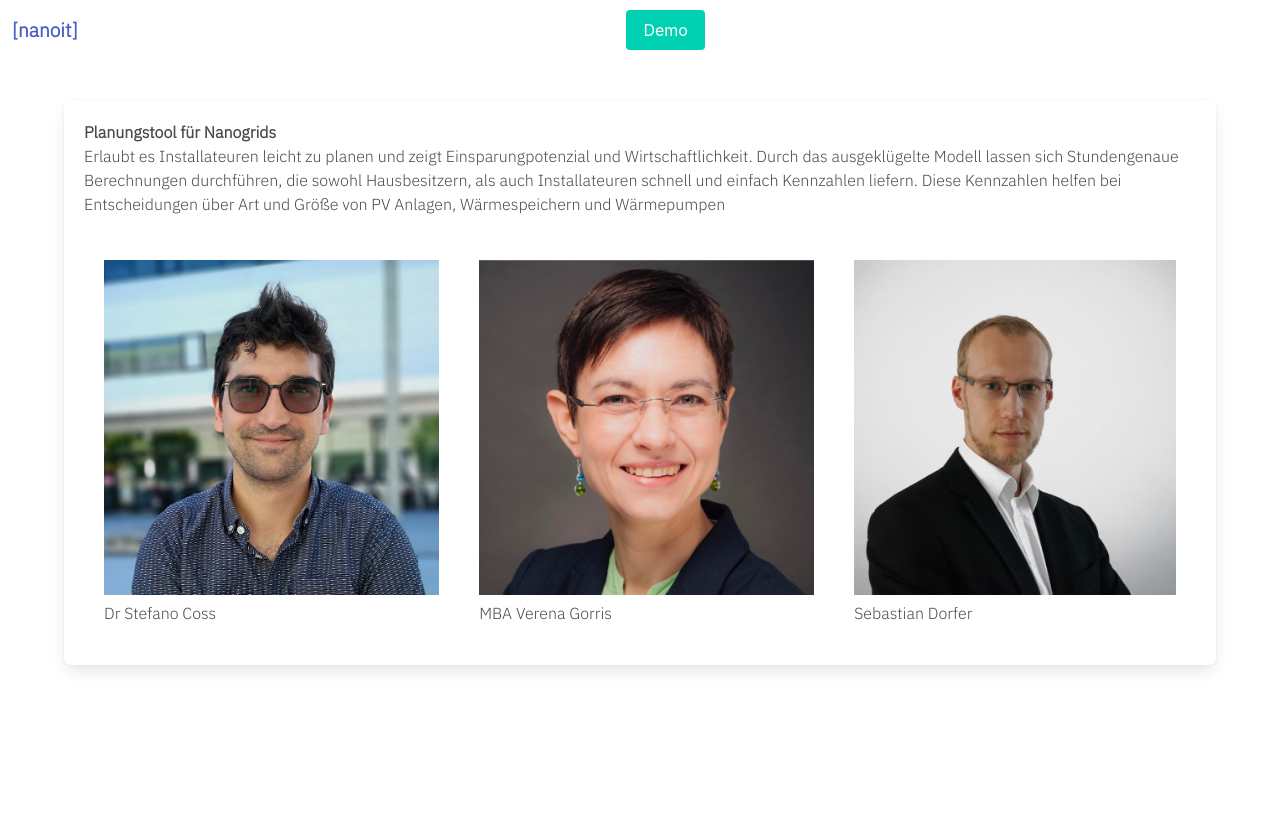
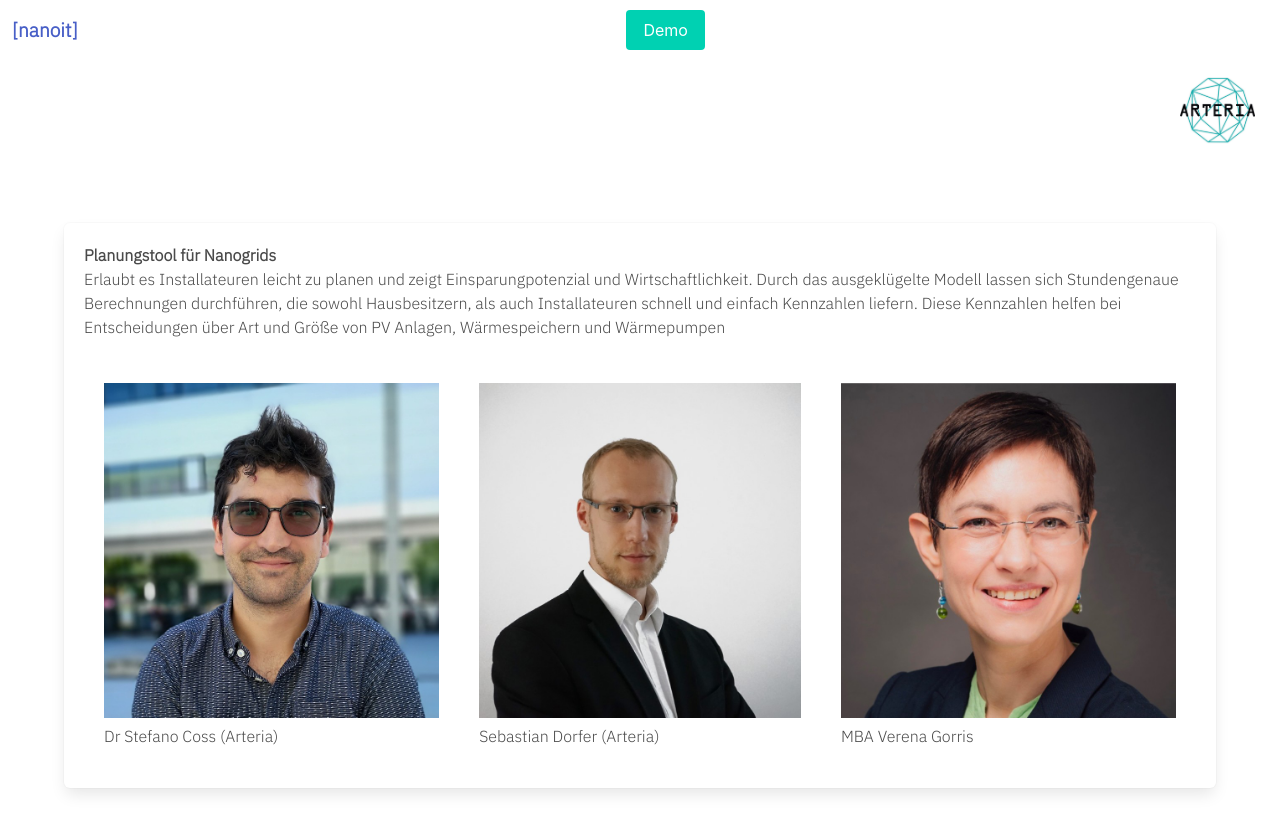
Before and after one commit to lordsator/nanoit, a React (Create React App) app: page / in a window 1280 px wide. Shown: the top 832 px of the page. Before the commit the page ends 800 px from the top, so only its background shows below. Built offline with nearby package versions, Linux system fonts and the light colour scheme.

Commit message:
minor changes

```diff
--- a/src/App.js
+++ b/src/App.js
@@ -5,6 +5,7 @@ import { Route, Routes, Link } from "react-router-dom";
 import ScenarioInput from "./ScenarioInput";
 // import ScenarioAnalysis from "./ScenarioAnalysis";
 import ScenarioAnalysisApi from "./ScenarioAnalysis-api";
+import logo from "./res/arteria_logo.jpg"
 
 const App = () => {
   const [navigationVisible, setNavigationVisible] = React.useState(false);
@@ -44,6 +45,11 @@ const App = () => {
           </Link>
         </div>
       </nav>
+      <div style={{margin:"25px",textAlign: "right"}}>
+          <a href="http://www.arteria.at" target="_blank">
+            <img width={75} height={75} src={logo} alt="Arteria logo"></img>
+          </a>
+          </div>
       <Routes>
         <Route path="/" exact element={<Welcome />} />
         <Route path="/scenarios/:id" element={<ScenarioInput />} />
--- a/src/ScenarioAnalysis-api.js
+++ b/src/ScenarioAnalysis-api.js
@@ -71,7 +71,7 @@ const ScenarioAnalysisApi = () => {
                 chartArea: { width: "90%", height: "70%" },
                 seriesType: "area",
                 isStacked: true,
-                series: { 0: { type: "line" }, 6: { type: "line" }},
+                series: { 1: { type: "line" }, 6: { type: "line" }},
                 hAxis: { title: "Hour" },
                 vAxis: { title: "kW" },
               }}
--- a/src/Welcome.js
+++ b/src/Welcome.js
@@ -2,6 +2,7 @@ import React from "react";
 import dorfer from "./res/p_dorfer.jpeg"
 import coss from "./res/p_coss.jpeg"
 import gorris from "./res/p_gorris.jpeg"
+
 
 const Welcome = () => {
   return (
@@ -9,15 +10,17 @@ const Welcome = () => {
       <div className="container box">
         <b>Planungstool für Nanogrids</b>
         <p>Erlaubt es Installateuren leicht zu planen und zeigt Einsparungpotenzial und Wirtschaftlichkeit.
-           Durch das ausgeklügelte Modell lassen sich Stundengenaue Berechnungen durchführen,
-            die sowohl Hausbesitzern, als auch Installateuren schnell und einfach Kennzahlen liefern.
-             Diese Kennzahlen helfen bei Entscheidungen über Art und Größe von PV Anlagen, Wärmespeichern und Wärmepumpen</p>
-            <p></p>
-        <br/>
-        <div style={{display:'flex',justifyContent:"space-evenly"}}>
-          <div style={{margin:"20px"}}><img src={coss} alt="Stefano Coss" /><p>Dr Stefano Coss</p></div>
-          <div style={{margin:"20px"}}><img src={gorris} alt="MBA Verena Gorris" /><p>MBA Verena Gorris</p></div>
-          <div style={{margin:"20px"}}><img src={dorfer} alt="Sebastian Dorfer" /><p>Sebastian Dorfer</p></div>
+          Durch das ausgeklügelte Modell lassen sich Stundengenaue Berechnungen durchführen,
+          die sowohl Hausbesitzern, als auch Installateuren schnell und einfach Kennzahlen liefern.
+          Diese Kennzahlen helfen bei Entscheidungen über Art und Größe von PV Anlagen, Wärmespeichern und Wärmepumpen</p>
+        <p></p>
+        <br />
+        <div>
+          <div style={{ display: 'flex', justifyContent: "space-evenly" }}>
+            <div style={{ margin: "20px" }}><img src={coss} alt="Stefano Coss" /><p>Dr Stefano Coss (Arteria)</p></div>
+            <div style={{ margin: "20px" }}><img src={dorfer} alt="Sebastian Dorfer" /><p>Sebastian Dorfer (Arteria)</p></div>
+            <div style={{ margin: "20px" }}><img src={gorris} alt="MBA Verena Gorris" /><p>MBA Verena Gorris</p></div>
+          </div>
         </div>
       </div>
     </section>
```
Also changed, not shown: src/res/arteria_logo.jpg (added), 1 other file (tests, documents, lock files or other folders).
